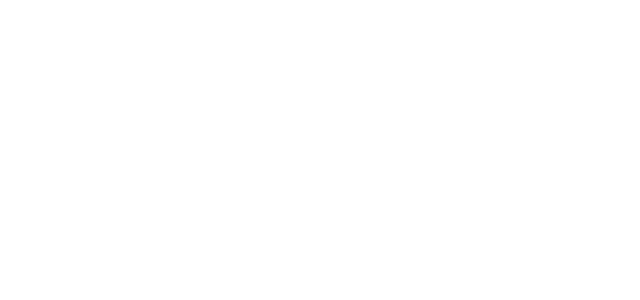
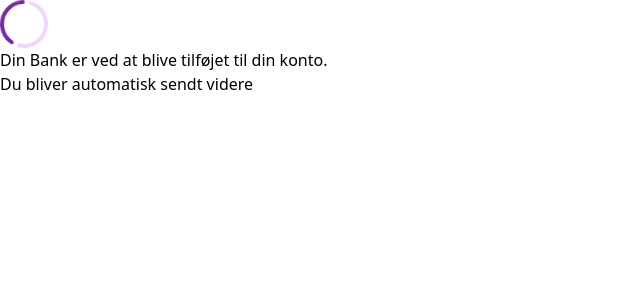
Before and after one commit to Tovborg/TovborgFinance, a React (Vite) app in the folder frontend/financetracker/: page /bank-connect/1 in a window 1280 px wide. Before the commit this address had no page. Shown: the top 300 px of the page, without its empty margins (0-640 px from the left). Built offline with nearby package versions, Linux system fonts and the light colour scheme.

Commit message:
Added loading animation before redirect to mitid authorization

```diff
--- a/frontend/financetracker/package.json
+++ b/frontend/financetracker/package.json
@@ -19,7 +19,8 @@
     "react-dom": "^19.1.0",
     "react-icons": "^5.5.0",
     "react-router-dom": "^7.6.0",
-    "recharts": "^2.15.3"
+    "recharts": "^2.15.3",
+    "styled-components": "^6.1.18"
   },
   "devDependencies": {
     "@eslint/js": "^9.25.0",
--- /dev/null
+++ b/frontend/financetracker/src/components/Loader.jsx
@@ -0,0 +1,129 @@
+import React from 'react';
+import styled from 'styled-components';
+
+const Loader = () => {
+  return (
+    <StyledWrapper>
+      <svg className="loader" viewBox="0 0 384 384" xmlns="http://www.w3.org/2000/svg">
+        <circle className="active" pathLength={360} fill="transparent" strokeWidth={32} cx={192} cy={192} r={176} />
+        <circle className="track" pathLength={360} fill="transparent" strokeWidth={32} cx={192} cy={192} r={176} />
+      </svg>
+    </StyledWrapper>
+  );
+}
+
+const StyledWrapper = styled.div`
+  /* Inspired by: m3.material.io/components/progress-indicators/overview */
+
+  .loader {
+    width: 48px;
+    /* Subpixels get cut off */
+    overflow: visible;
+    transform: rotate(-90deg);
+    transform-origin: center;
+
+    --active: #7627a3;
+    --track: #f2d4fe;
+
+    --duration: 8s;
+
+    animation: spin 2s linear infinite;
+  }
+
+  @keyframes spin {
+    0% {
+      rotate: 0deg;
+    }
+
+    100% {
+      rotate: 360deg;
+    }
+  }
+
+  .active {
+    stroke: var(--active);
+    stroke-linecap: round;
+    stroke-dashoffset: 360;
+    animation: active-animation var(--duration) ease-in-out infinite;
+  }
+
+  @keyframes active-animation {
+    0% {
+      stroke-dasharray: 0 0 0 360 0 360;
+    }
+    12.5% {
+      stroke-dasharray: 0 0 270 90 270 90;
+    }
+    25% {
+      stroke-dasharray: 0 270 0 360 0 360;
+    }
+    37.5% {
+      stroke-dasharray: 0 270 270 90 270 90;
+    }
+    50% {
+      stroke-dasharray: 0 540 0 360 0 360;
+    }
+    50.001% {
+      stroke-dasharray: 0 180 0 360 0 360;
+    }
+    62.5% {
+      stroke-dasharray: 0 180 270 90 270 90;
+    }
+    75% {
+      stroke-dasharray: 0 450 0 360 0 360;
+    }
+    87.5% {
+      stroke-dasharray: 0 450 270 90 270 90;
+    }
+    87.501% {
+      stroke-dasharray: 0 90 270 90 270 90;
+    }
+    100% {
+      stroke-dasharray: 0 360 1 360 0 360;
+    }
+  }
+
+  .track {
+    stroke: var(--track);
+    stroke-linecap: round;
+    stroke-dashoffset: 360;
+    animation: track-animation var(--duration) ease-in-out infinite;
+  }
+
+  @keyframes track-animation {
+    0% {
+      stroke-dasharray: 0 20 320 40 320 40;
+    }
+    12.5% {
+      stroke-dasharray: 0 290 50 310 50 310;
+    }
+    25% {
+      stroke-dasharray: 0 290 320 40 320 40;
+    }
+    37.5% {
+      stroke-dasharray: 0 560 50 310 50 310;
+    }
+    37.501% {
+      stroke-dasharray: 0 200 50 310 50 310;
+    }
+    50% {
+      stroke-dasharray: 0 200 320 40 320 40;
+    }
+    62.5% {
+      stroke-dasharray: 0 470 50 310 50 310;
+    }
+    62.501% {
+      stroke-dasharray: 0 110 50 310 50 310;
+    }
+    75% {
+      stroke-dasharray: 0 110 320 40 320 40;
+    }
+    87.5% {
+      stroke-dasharray: 0 380 50 310 50 310;
+    }
+    100% {
+      stroke-dasharray: 0 380 320 40 320 40;
+    }
+  }`;
+
+export default Loader;
--- a/frontend/financetracker/src/main.jsx
+++ b/frontend/financetracker/src/main.jsx
@@ -1,15 +1,16 @@
-import { StrictMode } from 'react'
-import { createRoot } from 'react-dom/client'
-import { GoogleOAuthProvider } from '@react-oauth/google'
-import './index.css'
-import App from './App.jsx'
-import Dashboard from './pages/Dashboard.jsx'
-import AccountsPage from './pages/AccountsPage.jsx'
-import AccountPage from './pages/AccountPage.jsx'
-import TransactionsPage from './pages/Transactions.jsx'
-import NordigenBankUI from './pages/NordigenBankUI.jsx'
-import { AuthProvider } from './context/AuthContext.jsx'
-import { BrowserRouter, Routes, Route } from 'react-router-dom'
+import { StrictMode } from 'react';
+import { createRoot } from 'react-dom/client';
+import { GoogleOAuthProvider } from '@react-oauth/google';
+import './index.css';
+import App from './App.jsx';
+import Dashboard from './pages/Dashboard.jsx';
+import AccountsPage from './pages/AccountsPage.jsx';
+import AccountPage from './pages/AccountPage.jsx';
+import TransactionsPage from './pages/Transactions.jsx';
+import NordigenBankUI from './pages/NordigenBankUI.jsx';
+import BankRedirect from './pages/BankRedirect.jsx';
+import { AuthProvider } from './context/AuthContext.jsx';
+import { BrowserRouter, Routes, Route } from 'react-router-dom';
 
 
 createRoot(document.getElementById('root')).render(
@@ -24,6 +25,7 @@
             <Route path='/account' element={<AccountPage />} />
             <Route path='/transactions' element={<TransactionsPage />} />
             <Route path='/select-bank' element={<NordigenBankUI />} />
+            <Route path='/bank-connect/:institutionId' element={<BankRedirect />} />
           </Routes>
         </BrowserRouter>
       </AuthProvider>
--- /dev/null
+++ b/frontend/financetracker/src/pages/BankRedirect.jsx
@@ -0,0 +1,22 @@
+import { useEffect, useState } from 'react';
+import { useParams, useNavigate } from 'react-router-dom';
+import Loader from '../components/Loader';
+
+export default function BankRedirect() {
+    const { institutionId } = useParams();
+    const navigate = useNavigate();
+    const [bankName, setBankName] = useState('Din Bank');
+
+    // useEffect(() => {
+
+    // })
+    return (
+        <div className='min-h-screen flex flex-col items-center justify-center bg-gray-900 text-white px-4'>
+            <Loader />
+            <h1 className='text-xl font-semibold mt-6 text-center'>
+                {bankName} er ved at blive tilføjet til din konto.
+            </h1>
+            <p className='mt-2 text-sm text-gray-400'>Du bliver automatisk sendt videre</p>
+        </div>
+    )
+}
```
Also changed, not shown: 1 other file (tests, documents, lock files or other folders).
